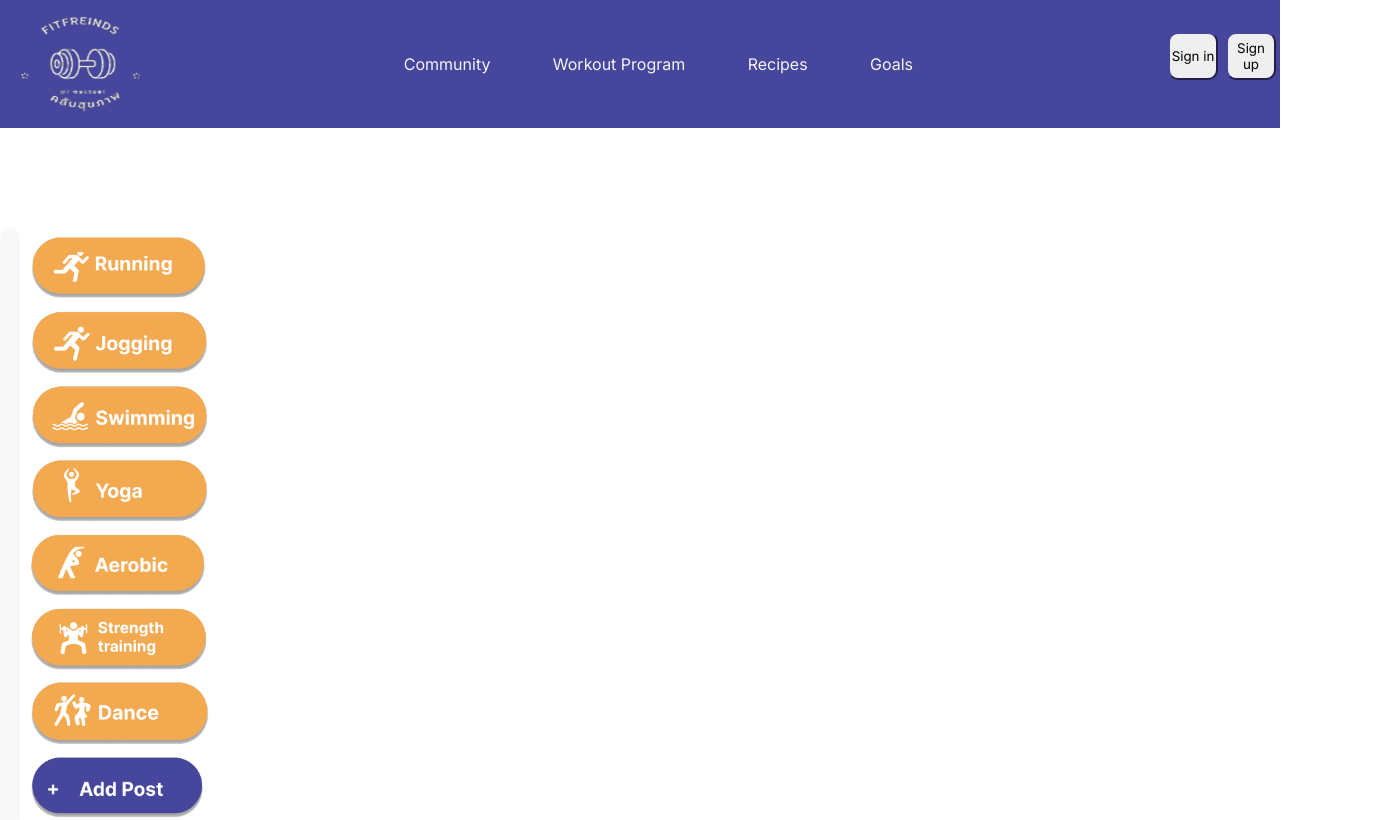
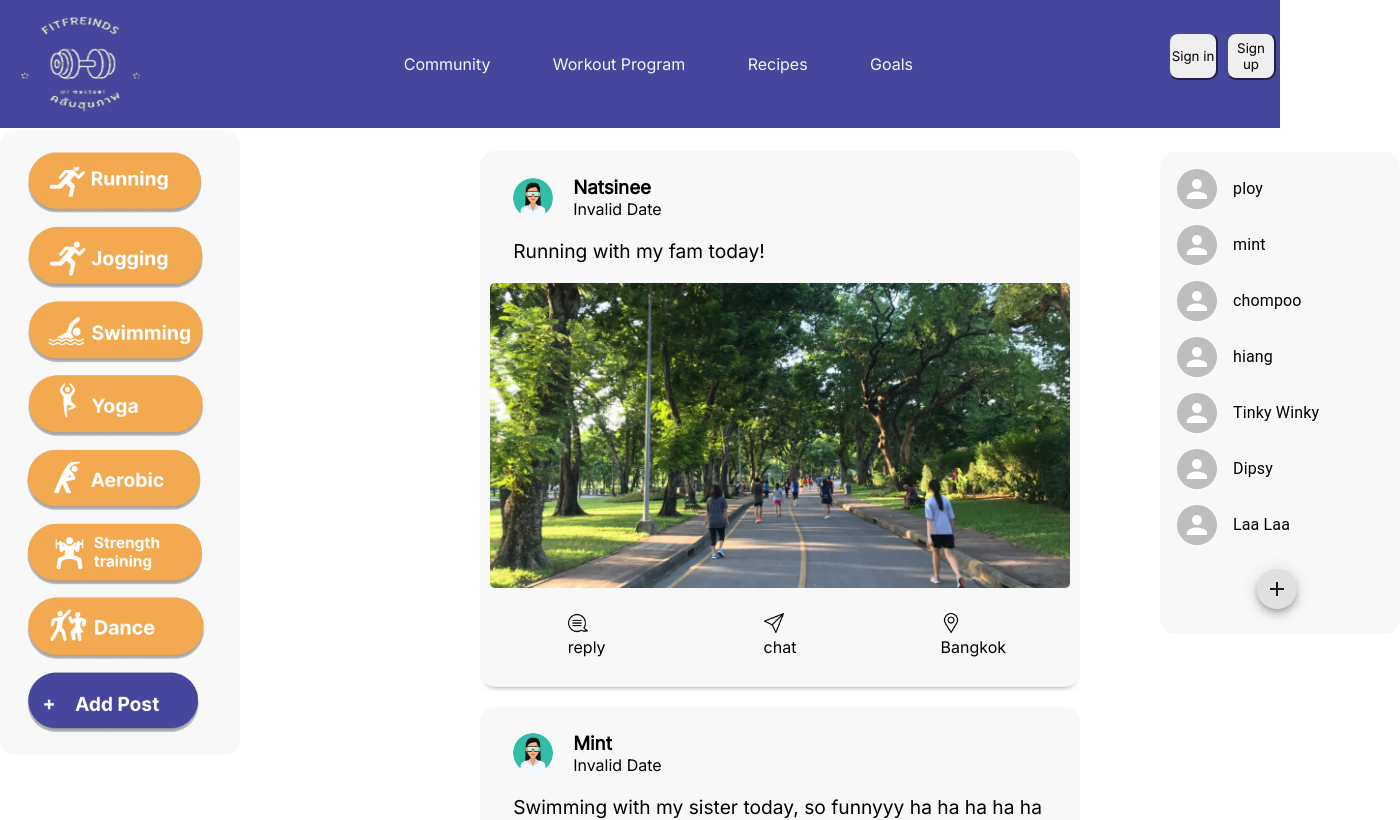
Before and after one commit to ploynatsinee/Finalproject-FitFriends-Frontend, a React (Vite) app: page / in a window 1280 px wide. Shown: the top 820 px of the page, 1400 px wide, since content can reach past the window. Built offline with nearby package versions, Linux system fonts and the light colour scheme.

Commit message:
redesign 3 component

```diff
--- a/src/App.scss
+++ b/src/App.scss
@@ -6,7 +6,21 @@
 }
 
 .main-session {
-    display: grid-row;
-    margin-top: 100px;
+    display: flex;
+    margin-top: .2rem;
 
 }
+
+.App-sidebar {
+    margin-right: 15rem;
+}
+
+.main {
+    flex-grow: 1;
+}
+
+.useronline {
+    margin-left: 5rem;
+    margin-top: 1.3rem;
+
+}
--- a/src/Component/MainPage/CommunityBox/Post.scss
+++ b/src/Component/MainPage/CommunityBox/Post.scss
@@ -1,5 +1,6 @@
 .post {
     // display: flex;
+    flex-grow: 1;
     width: 37.5rem;
     margin-top: 1.25rem;
     padding: 0.625rem;
--- a/src/Component/MainPage/SideBar/SideBar.scss
+++ b/src/Component/MainPage/SideBar/SideBar.scss
@@ -1,11 +1,12 @@
 .SideBar {
     background-color: rgba(248, 248, 248);
-    padding: 0.25rem;
     border-radius:  0.9375rem;
-    width: 1.25rem;
+    width: 15rem;
     align-items: center;
     z-index: 2;
-    margin-right: 2.5rem;
+    padding-top: 1rem;
+    padding-bottom: 1rem;
+
 }
 
 .SideBar .Runingicon {
```
